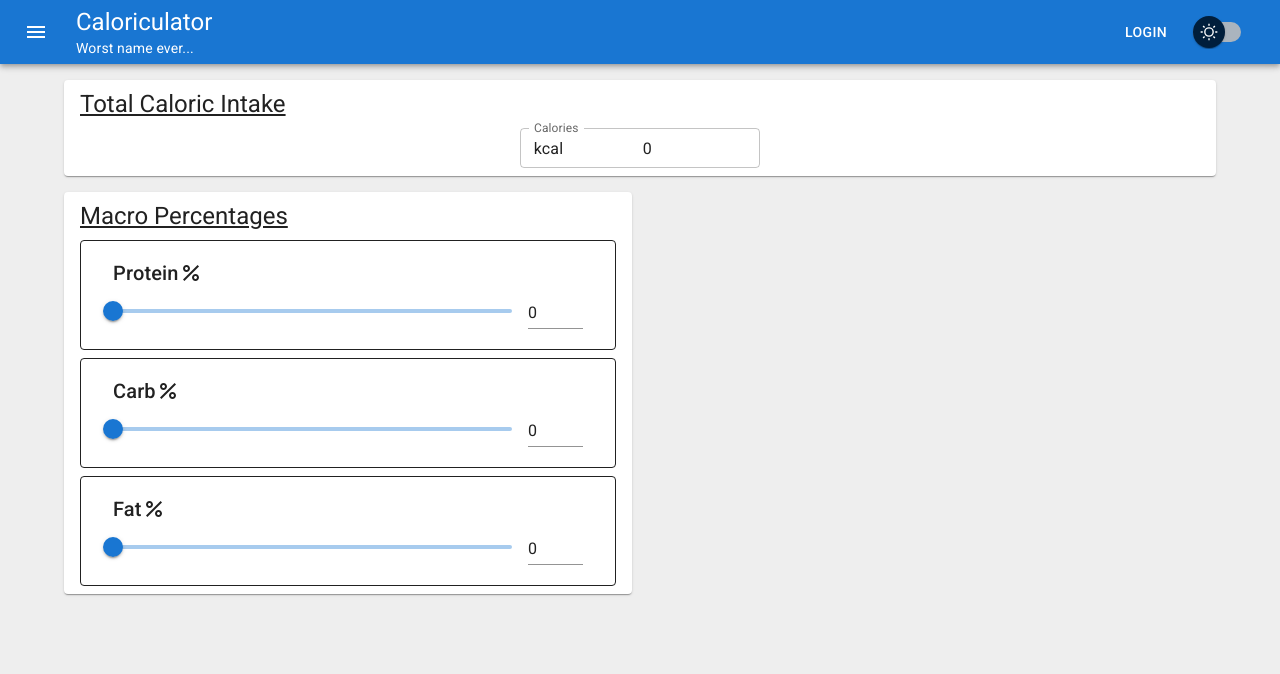
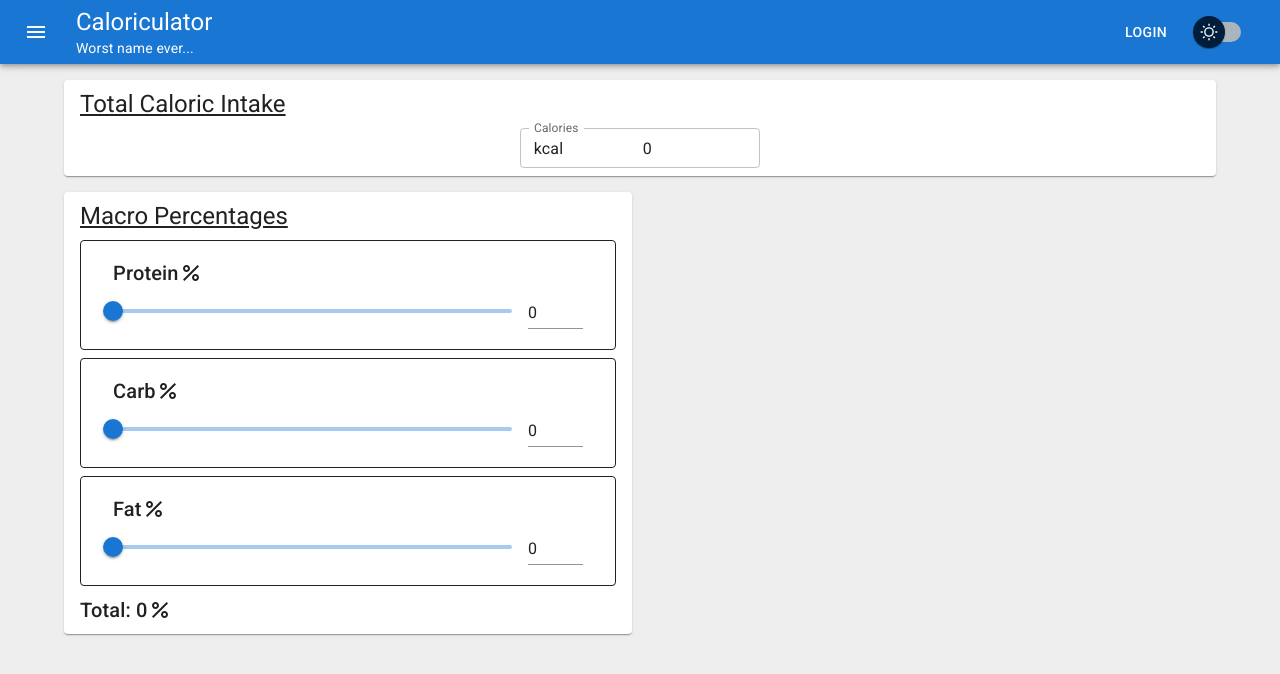
Before and after one commit to andrewdieppa/caloriculator, a React (Create React App) app: page / in a window 1280 px wide. Shown: the top 674 px of the page. Built offline with nearby package versions, Linux system fonts and the light colour scheme.

Commit message:
add macro percentage slider total and warning validation

```diff
--- a/src/components/MacroPercentages/CarbPercentSlider.js
+++ b/src/components/MacroPercentages/CarbPercentSlider.js
@@ -3,7 +3,7 @@ import Percent from '@mui/icons-material/Percent';
 import { useSelector, useDispatch } from 'react-redux';
 import { setCarbPerc } from '../../store/calorieDataSlice';
 
-const CarbPercentSlider = () => {
+const CarbPercentSlider = ({ color }) => {
   const handleSliderChange = (event, newValue) => {
     dispatch(setCarbPerc(newValue));
   };
@@ -41,6 +41,7 @@ const CarbPercentSlider = () => {
             value={carbPerc}
             onChange={handleSliderChange}
             aria-labelledby="input-slider"
+            color={color}
           />
         </Grid>
         <Grid item>
--- a/src/components/MacroPercentages/FatPercentSlider.js
+++ b/src/components/MacroPercentages/FatPercentSlider.js
@@ -3,7 +3,7 @@ import Percent from '@mui/icons-material/Percent';
 import { useSelector, useDispatch } from 'react-redux';
 import { setFatPerc } from '../../store/calorieDataSlice';
 
-const FatPercentSlider = () => {
+const FatPercentSlider = ({ color }) => {
   const handleSliderChange = (event, newValue) => {
     dispatch(setFatPerc(newValue));
   };
@@ -41,6 +41,7 @@ const FatPercentSlider = () => {
             value={fatPerc}
             onChange={handleSliderChange}
             aria-labelledby="input-slider"
+            color={color}
           />
         </Grid>
         <Grid item>
--- a/src/components/MacroPercentages/MacroPercentages.js
+++ b/src/components/MacroPercentages/MacroPercentages.js
@@ -2,16 +2,28 @@ import SectionTitle from '../Reusable/SectionTitle/SectionTitle';
 import ProteinPercentSlider from './ProteinPercentSlider';
 import CarbPercentSlider from './CarbPercentSlider';
 import FatPercentSlider from './FatPercentSlider';
-import { Paper, Stack } from '@mui/material';
+import { Paper, Box, Stack, Typography, Alert } from '@mui/material';
+import { Percent } from '@mui/icons-material';
 import { useSelector, useDispatch } from 'react-redux';
+import TotalCalories from '../TotalCalories/TotalCalories';
 
 const MacroPercentages = () => {
   // bring in the state from the store
-  const { proteinPerc, carbPerc, fatPerc } = useSelector(
+  const { proteinPerc, carbPerc, fatPerc, totalMacroPerc } = useSelector(
     state => state.calorieData
   );
   // bring in the dispatch function from the store
   const dispatch = useDispatch();
+
+  let sliderColor;
+
+  if (totalMacroPerc === 100) {
+    sliderColor = 'secondary';
+  } else if (totalMacroPerc > 100) {
+    sliderColor = 'error';
+  } else {
+    sliderColor = 'primary';
+  }
 
   return (
     <Paper sx={{ px: 2, py: 1 }}>
@@ -19,9 +31,18 @@ const MacroPercentages = () => {
         <SectionTitle variant="h5" component="h4" sx={{ mb: 1 }}>
           Macro Percentages
         </SectionTitle>
-        <ProteinPercentSlider />
-        <CarbPercentSlider />
-        <FatPercentSlider />
+        <ProteinPercentSlider color={sliderColor} />
+        <CarbPercentSlider color={sliderColor} />
+        <FatPercentSlider color={sliderColor} />
+        <Typography variant="h6" component="h5">
+          <Box display={'flex'} alignItems={'center'}>
+            Total: {totalMacroPerc}
+            <Percent />
+          </Box>
+        </Typography>
+        {totalMacroPerc > 100 && (
+          <Alert severity="warning">Total percentages should equal 100%</Alert>
+        )}
       </Stack>
     </Paper>
   );
--- a/src/components/MacroPercentages/ProteinPercentSlider.js
+++ b/src/components/MacroPercentages/ProteinPercentSlider.js
@@ -3,7 +3,7 @@ import Percent from '@mui/icons-material/Percent';
 import { useSelector, useDispatch } from 'react-redux';
 import { setProteinPerc } from '../../store/calorieDataSlice';
 
-const ProteinPercentSlider = () => {
+const ProteinPercentSlider = ({ color }) => {
   const handleSliderChange = (event, newValue) => {
     dispatch(setProteinPerc(newValue));
   };
@@ -41,6 +41,7 @@ const ProteinPercentSlider = () => {
             value={proteinPerc}
             onChange={handleSliderChange}
             aria-labelledby="input-slider"
+            color={color}
           />
         </Grid>
         <Grid item>
```
